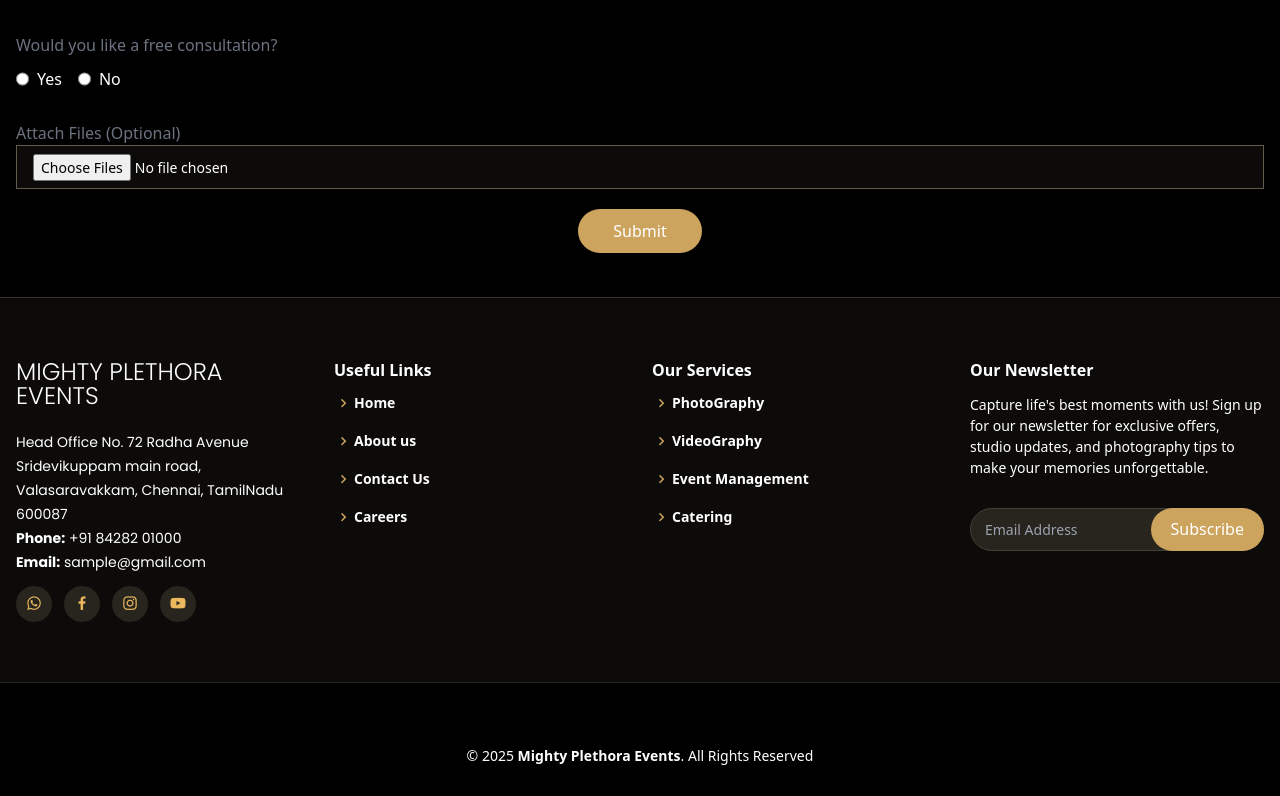
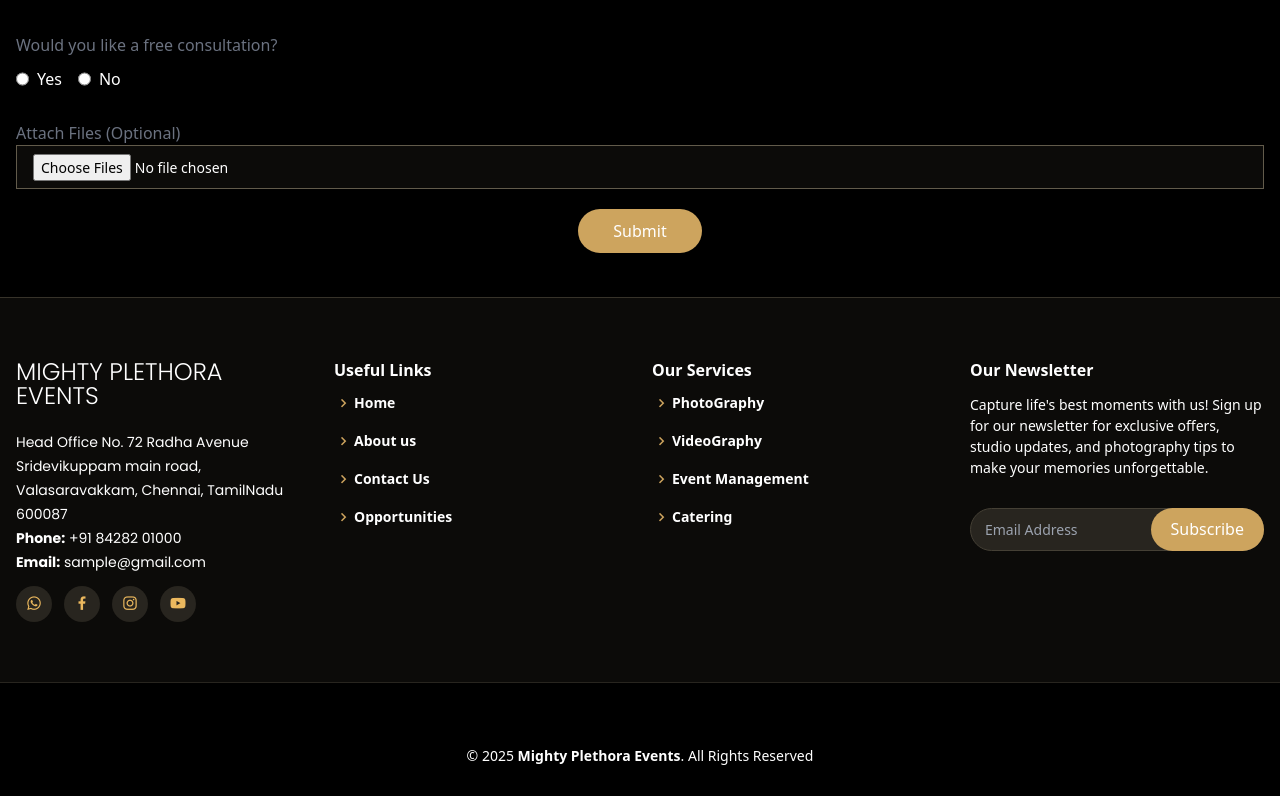
Before and after one commit to harshivkrishna/mighty-plethora, a React (Vite) app in the folder client/: page / in a window 1280 px wide. Shown: the part 6846-7642 px from the top of the page. Built offline with nearby package versions, Linux system fonts and the light colour scheme; no server answers; the HTML template or start-up script is replaced by a standard one.

Commit message:
modified:   client/src/Components/Footer/Footer.jsx

```diff
--- a/client/src/Components/Footer/Footer.jsx
+++ b/client/src/Components/Footer/Footer.jsx
@@ -183,7 +183,7 @@ const Footer = () => {
                   </li>
                   <li>
                     <i className="bx bx-chevron-right"></i>{" "}
-                    <a href="/careers">Careers</a>
+                    <a href="/careers">Opportunities</a>
                   </li>
 
                 </ul>
```
